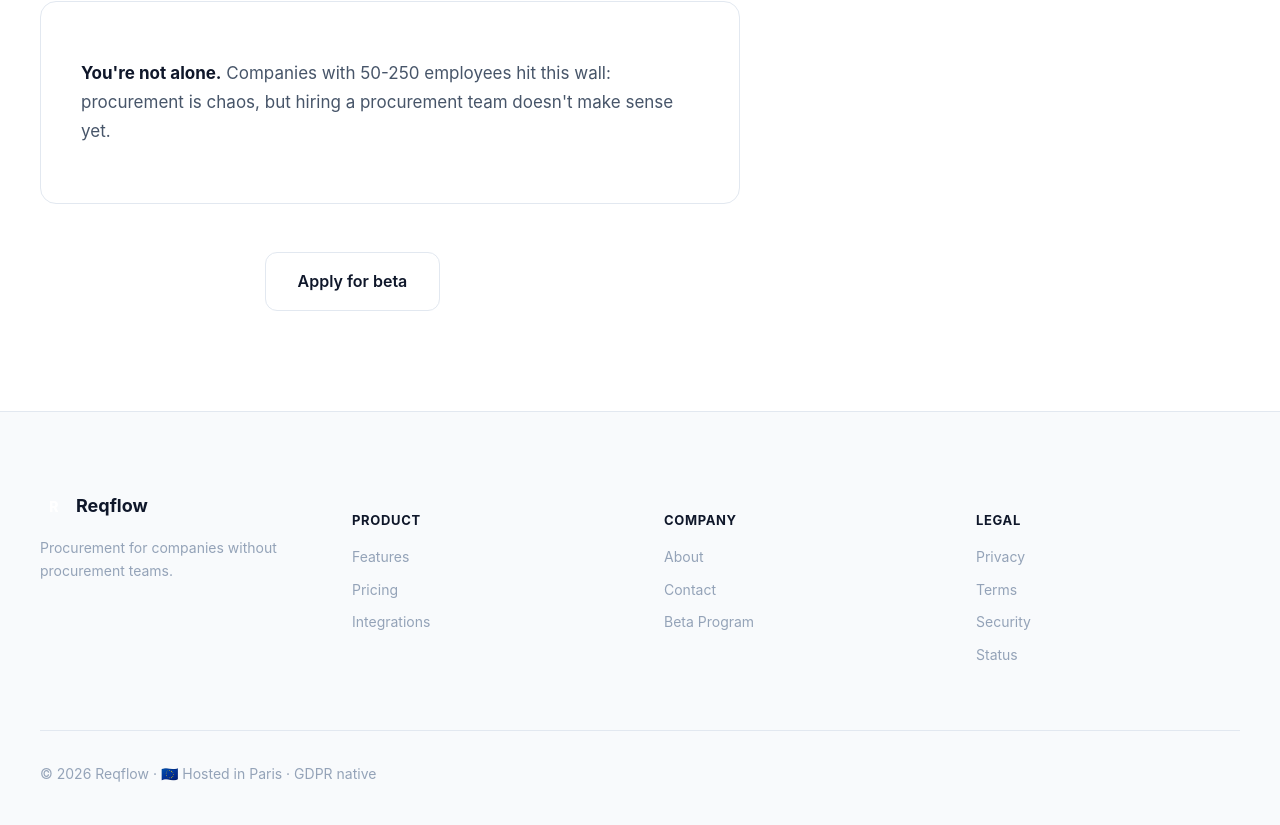
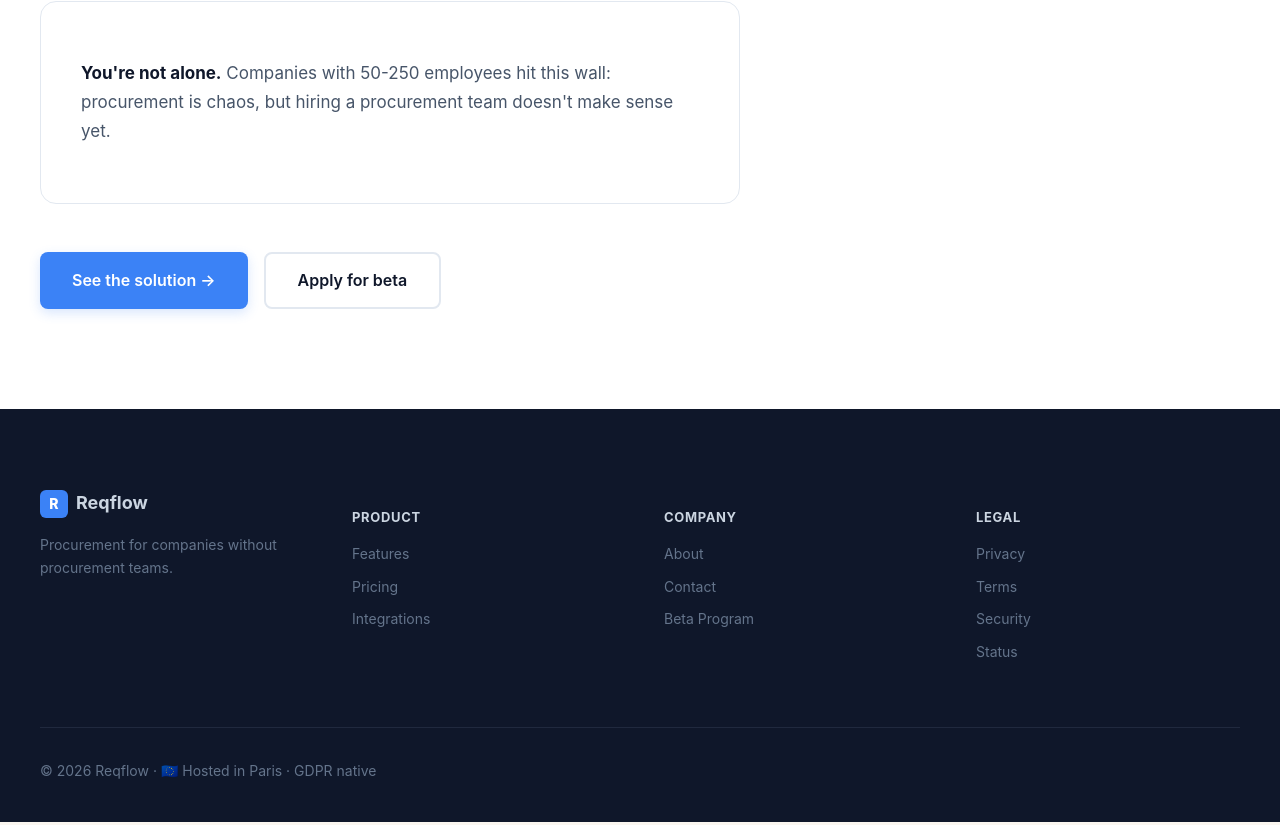
Before and after one commit to SamuelSaha/Reqflow, a Next.js app in the folder app/: page /problem in a window 1280 px wide. Shown: the part 552-1377 px from the top of the page. Built offline with nearby package versions, Linux system fonts and the light colour scheme.

Commit message:
chore: prepare for merge to main

```diff
--- a/app/src/app/problem/page.tsx
+++ b/app/src/app/problem/page.tsx
@@ -35,35 +35,6 @@ function useScrollReveal(threshold = 0.2) {
 
   return [ref, isVisible] as const;
 }
-
-const ScrollProgress = () => {
-  const [progress, setProgress] = useState(0);
-
-  useEffect(() => {
-    const updateProgress = () => {
-      const scrollTop = window.scrollY;
-      const docHeight = document.documentElement.scrollHeight - window.innerHeight;
-      const scrolled = (scrollTop / docHeight) * 100;
-      setProgress(scrolled);
-    };
-
-    window.addEventListener("scroll", updateProgress);
-    return () => window.removeEventListener("scroll", updateProgress);
-  }, []);
-
-  return (
-    <div style={{
-      position: "fixed", top: 0, left: 0, right: 0, height: 3, zIndex: 999,
-      background: "rgba(39, 39, 42, 0.3)",
-    }}>
-      <div style={{
-        height: "100%", width: `${progress}%`,
-        background: `linear-gradient(90deg, ${COLORS.gradient1}, ${COLORS.gradient2})`,
-        transition: "width 0.1s ease-out",
-      }} />
-    </div>
-  );
-};
 
 const Nav = () => {
   const [scrolled, setScrolled] = useState(false);
@@ -127,53 +98,63 @@ const Nav = () => {
 };
 
 const Footer = () => {
+  const footerBg = "#0f172a";
+  const footerText = "#cbd5e1";
+  const footerTextMuted = "#64748b";
+
   return (
-    <footer style={{ background: COLORS.bgLight, borderTop: `1px solid ${COLORS.border}`, padding: "80px 32px 40px" }}>
+    <footer style={{ background: footerBg, borderTop: "none", padding: "80px 32px 40px" }}>
       <div style={{ maxWidth: 1200, margin: "0 auto" }}>
         <div style={{ display: "grid", gridTemplateColumns: "repeat(auto-fit, minmax(200px, 1fr))", gap: 48, marginBottom: 64 }}>
           <div>
             <div style={{ display: "flex", alignItems: "center", gap: 8, marginBottom: 16 }}>
               <div style={{
                 width: 28, height: 28, borderRadius: 6,
-                background: `linear-gradient(135deg, ${COLORS.gradient1}, ${COLORS.gradient2})`,
+                background: COLORS.accent,
                 display: "flex", alignItems: "center", justifyContent: "center",
-                fontSize: 14, fontWeight: 800, color: COLORS.bg,
+                fontSize: 14, fontWeight: 800, color: "#ffffff",
               }}>R</div>
-              <span style={{ fontSize: 18, fontWeight: 700 }}>Reqflow</span>
+              <span style={{ fontSize: 18, fontWeight: 700, color: footerText }}>Reqflow</span>
             </div>
-            <p style={{ fontSize: 14, color: COLORS.textDim, lineHeight: 1.6 }}>
+            <p style={{ fontSize: 14, color: footerTextMuted, lineHeight: 1.6 }}>
               Procurement for companies without procurement teams.
             </p>
           </div>
 
           <div>
-            <h4 style={{ fontSize: 13, fontWeight: 700, marginBottom: 16, textTransform: "uppercase", letterSpacing: "0.05em" }}>Product</h4>
+            <h4 style={{ fontSize: 13, fontWeight: 700, marginBottom: 16, textTransform: "uppercase", letterSpacing: "0.05em", color: footerText }}>Product</h4>
             <div style={{ display: "flex", flexDirection: "column", gap: 10 }}>
               {[
                 { label: "Features", href: "/features" },
                 { label: "Pricing", href: "/pricing" },
                 { label: "Integrations", href: "/integrations" },
               ].map(({ label, href }) => (
-                <a key={label} href={href} style={{ color: COLORS.textDim, fontSize: 14, textDecoration: "none" }}>{label}</a>
+                <a key={label} href={href} style={{ color: footerTextMuted, fontSize: 14, textDecoration: "none", transition: "color 0.2s" }}
+                  onMouseEnter={(e) => (e.currentTarget.style.color = footerText)}
+                  onMouseLeave={(e) => (e.currentTarget.style.color = footerTextMuted)}
+                >{label}</a>
               ))}
             </div>
           </div>
 
           <div>
-            <h4 style={{ fontSize: 13, fontWeight: 700, marginBottom: 16, textTransform: "uppercase", letterSpacing: "0.05em" }}>Company</h4>
+            <h4 style={{ fontSize: 13, fontWeight: 700, marginBottom: 16, textTransform: "uppercase", letterSpacing: "0.05em", color: footerText }}>Company</h4>
             <div style={{ display: "flex", flexDirection: "column", gap: 10 }}>
               {[
                 { label: "About", href: "/about" },
                 { label: "Contact", href: "/contact" },
                 { label: "Beta Program", href: "/beta" },
               ].map(({ label, href }) => (
-                <a key={label} href={href} style={{ color: COLORS.textDim, fontSize: 14, textDecoration: "none" }}>{label}</a>
+                <a key={label} href={href} style={{ color: footerTextMuted, fontSize: 14, textDecoration: "none", transition: "color 0.2s" }}
+                  onMouseEnter={(e) => (e.currentTarget.style.color = footerText)}
+                  onMouseLeave={(e) => (e.currentTarget.style.color = footerTextMuted)}
+                >{label}</a>
               ))}
             </div>
           </div>
 
           <div>
-            <h4 style={{ fontSize: 13, fontWeight: 700, marginBottom: 16, textTransform: "uppercase", letterSpacing: "0.05em" }}>Legal</h4>
+            <h4 style={{ fontSize: 13, fontWeight: 700, marginBottom: 16, textTransform: "uppercase", letterSpacing: "0.05em", color: footerText }}>Legal</h4>
             <div style={{ display: "flex", flexDirection: "column", gap: 10 }}>
               {[
                 { label: "Privacy", href: "/privacy" },
@@ -181,14 +162,17 @@ const Footer = () => {
                 { label: "Security", href: "/security" },
                 { label: "Status", href: "/status" },
               ].map(({ label, href }) => (
-                <a key={label} href={href} style={{ color: COLORS.textDim, fontSize: 14, textDecoration: "none" }}>{label}</a>
+                <a key={label} href={href} style={{ color: footerTextMuted, fontSize: 14, textDecoration: "none", transition: "color 0.2s" }}
+                  onMouseEnter={(e) => (e.currentTarget.style.color = footerText)}
+                  onMouseLeave={(e) => (e.currentTarget.style.color = footerTextMuted)}
+                >{label}</a>
               ))}
             </div>
           </div>
         </div>
 
-        <div style={{ borderTop: `1px solid ${COLORS.border}`, paddingTop: 32, display: "flex", justifyContent: "space-between", alignItems: "center", flexWrap: "wrap", gap: 16 }}>
-          <div style={{ fontSize: 14, color: COLORS.textDim }}>
+        <div style={{ borderTop: "1px solid rgba(100,116,139,0.2)", paddingTop: 32, display: "flex", justifyContent: "space-between", alignItems: "center", flexWrap: "wrap", gap: 16 }}>
+          <div style={{ fontSize: 14, color: footerTextMuted }}>
             © 2026 Reqflow · 🇪🇺 Hosted in Paris · GDPR native
           </div>
         </div>
@@ -209,7 +193,6 @@ export default function ProblemPage() {
       background: COLORS.bg, minHeight: "100vh", color: COLORS.text,
       fontFamily: "-apple-system, BlinkMacSystemFont, 'SF Pro Display', sans-serif",
     }}>
-      <ScrollProgress />
       <Nav />
 
       <section ref={ref} style={{
@@ -237,16 +220,35 @@ export default function ProblemPage() {
           <div style={{ display: "flex", gap: 16, flexWrap: "wrap" }}>
             <a href="/solution" style={{
               display: "inline-block",
-              background: `linear-gradient(135deg, ${COLORS.gradient1}, ${COLORS.gradient2})`,
-              color: COLORS.bg, padding: "16px 32px", borderRadius: 12, fontSize: 16, fontWeight: 700,
-              textDecoration: "none", boxShadow: `0 4px 20px ${COLORS.accentGlow}`,
-            }}>See the solution →</a>
+              background: COLORS.accent,
+              color: "#ffffff", padding: "16px 32px", borderRadius: 8, fontSize: 16, fontWeight: 600,
+              textDecoration: "none", boxShadow: "0 4px 12px rgba(59,130,246,0.2)",
+              transition: "all 0.2s ease",
+            }}
+              onMouseEnter={(e) => {
+                e.currentTarget.style.background = COLORS.accentDark;
+                e.currentTarget.style.transform = "translateY(-2px)";
+              }}
+              onMouseLeave={(e) => {
+                e.currentTarget.style.background = COLORS.accent;
+                e.currentTarget.style.transform = "translateY(0)";
+              }}
+            >See the solution →</a>
             <a href="/beta" style={{
               display: "inline-block",
-              background: "transparent", border: `1px solid ${COLORS.border}`,
-              color: COLORS.text, padding: "16px 32px", borderRadius: 12, fontSize: 16, fontWeight: 600,
-              textDecoration: "none",
-            }}>Apply for beta</a>
+              background: "transparent", border: `2px solid ${COLORS.border}`,
+              color: COLORS.text, padding: "14px 32px", borderRadius: 8, fontSize: 16, fontWeight: 600,
+              textDecoration: "none", transition: "all 0.2s ease",
+            }}
+              onMouseEnter={(e) => {
+                e.currentTarget.style.borderColor = COLORS.accent;
+                e.currentTarget.style.color = COLORS.accent;
+              }}
+              onMouseLeave={(e) => {
+                e.currentTarget.style.borderColor = COLORS.border;
+                e.currentTarget.style.color = COLORS.text;
+              }}
+            >Apply for beta</a>
           </div>
         </div>
       </section>
--- a/app/src/app/solution/page.tsx
+++ b/app/src/app/solution/page.tsx
@@ -3,19 +3,18 @@
 import { useState, useEffect, useRef } from "react";
 
 const COLORS = {
-  bg: "#09090b",
-  bgLight: "#131316",
-  surface: "#1a1a1f",
-  border: "#27272a",
-  text: "#fafafa",
-  textMuted: "#a1a1aa",
-  textDim: "#71717a",
-  accent: "#22d3ee",
-  accentGlow: "rgba(34, 211, 238, 0.15)",
+  bg: "#ffffff",
+  bgLight: "#f8fafc",
+  surface: "#ffffff",
+  border: "#e2e8f0",
+  text: "#0f172a",
+  textMuted: "#475569",
+  textDim: "#94a3b8",
+  accent: "#3b82f6",
+  accentDark: "#2563eb",
+  accentLight: "#dbeafe",
   warning: "#f59e0b",
-  success: "#34d399",
-  gradient1: "#22d3ee",
-  gradient2: "#818cf8",
+  success: "#10b981",
 };
 
 function useScrollReveal(threshold = 0.2) {
@@ -39,35 +38,6 @@ function useScrollReveal(threshold = 0.2) {
   return [ref, isVisible] as const;
 }
 
-const ScrollProgress = () => {
-  const [progress, setProgress] = useState(0);
-
-  useEffect(() => {
-    const updateProgress = () => {
-      const scrollTop = window.scrollY;
-      const docHeight = document.documentElement.scrollHeight - window.innerHeight;
-      const scrolled = (scrollTop / docHeight) * 100;
-      setProgress(scrolled);
-    };
-
-    window.addEventListener("scroll", updateProgress);
-    return () => window.removeEventListener("scroll", updateProgress);
-  }, []);
-
-  return (
-    <div style={{
-      position: "fixed", top: 0, left: 0, right: 0, height: 3, zIndex: 999,
-      background: "rgba(39, 39, 42, 0.3)",
-    }}>
-      <div style={{
-        height: "100%", width: `${progress}%`,
-        background: `linear-gradient(90deg, ${COLORS.gradient1}, ${COLORS.gradient2})`,
-        transition: "width 0.1s ease-out",
-      }} />
-    </div>
-  );
-};
-
 const Nav = () => {
   const [scrolled, setScrolled] = useState(false);
 
@@ -80,7 +50,7 @@ const Nav = () => {
   return (
     <nav style={{
       position: "fixed", top: 0, left: 0, right: 0, zIndex: 100,
-      background: scrolled ? "rgba(9,9,11,0.9)" : "transparent",
+      background: scrolled ? "rgba(255,255,255,0.95)" : "transparent",
       backdropFilter: scrolled ? "blur(20px)" : "none",
       borderBottom: scrolled ? `1px solid ${COLORS.border}` : "1px solid transparent",
       transition: "all 0.3s ease",
@@ -89,22 +59,40 @@ const Nav = () => {
         <a href="/" style={{ display: "flex", alignItems: "center", gap: 8, textDecoration: "none" }}>
           <div style={{
             width: 32, height: 32, borderRadius: 8,
-            background: `linear-gradient(135deg, ${COLORS.gradient1}, ${COLORS.gradient2})`,
+            background: COLORS.accent,
             display: "flex", alignItems: "center", justifyContent: "center",
-            fontSize: 16, fontWeight: 800, color: COLORS.bg,
+            fontSize: 16, fontWeight: 800, color: "#ffffff",
           }}>R</div>
           <span style={{ fontSize: 20, fontWeight: 700, letterSpacing: "-0.03em", color: COLORS.text }}>Reqflow</span>
         </a>
 
         <div style={{ display: "flex", alignItems: "center", gap: 32 }}>
-          <a href="/problem" style={{ color: COLORS.textMuted, fontSize: 14, fontWeight: 500, textDecoration: "none" }}>Why</a>
-          <a href="/solution" style={{ color: COLORS.textMuted, fontSize: 14, fontWeight: 500, textDecoration: "none" }}>How</a>
-          <a href="/pricing" style={{ color: COLORS.textMuted, fontSize: 14, fontWeight: 500, textDecoration: "none" }}>Pricing</a>
+          <a href="/problem" style={{ color: COLORS.textMuted, fontSize: 14, fontWeight: 500, textDecoration: "none", transition: "color 0.2s" }}
+            onMouseEnter={(e) => (e.currentTarget.style.color = COLORS.text)}
+            onMouseLeave={(e) => (e.currentTarget.style.color = COLORS.textMuted)}
+          >Why</a>
+          <a href="/solution" style={{ color: COLORS.textMuted, fontSize: 14, fontWeight: 500, textDecoration: "none", transition: "color 0.2s" }}
+            onMouseEnter={(e) => (e.currentTarget.style.color = COLORS.text)}
+            onMouseLeave={(e) => (e.currentTarget.style.color = COLORS.textMuted)}
+          >How</a>
+          <a href="/pricing" style={{ color: COLORS.textMuted, fontSize: 14, fontWeight: 500, textDecoration: "none", transition: "color 0.2s" }}
+            onMouseEnter={(e) => (e.currentTarget.style.color = COLORS.text)}
+            onMouseLeave={(e) => (e.currentTarget.style.color = COLORS.textMuted)}
+          >Pricing</a>
           <a href="/beta" style={{
-            background: `linear-gradient(135deg, ${COLORS.gradient1}, ${COLORS.gradient2})`,
-            color: COLORS.bg, padding: "10px 24px", borderRadius: 8,
-            fontSize: 14, fontWeight: 600, textDecoration: "none",
-          }}>Apply for Beta</a>
+            background: COLORS.accent,
+            color: "#ffffff", padding: "10px 24px", borderRadius: 8,
+            fontSize: 14, fontWeight: 600, textDecoration: "none", transition: "all 0.2s",
+          }}
+            onMouseEnter={(e) => {
+              e.currentTarget.style.background = COLORS.accentDark;
+              e.currentTarget.style.transform = "scale(1.05)";
+            }}
+            onMouseLeave={(e) => {
+              e.currentTarget.style.background = COLORS.accent;
+              e.currentTarget.style.transform = "scale(1)";
+            }}
+          >Apply for Beta</a>
         </div>
       </div>
     </nav>
@@ -112,53 +100,63 @@ const Nav = () => {
 };
 
 const Footer = () => {
+  const footerBg = "#0f172a";
+  const footerText = "#cbd5e1";
+  const footerTextMuted = "#64748b";
+
   return (
-    <footer style={{ background: COLORS.bgLight, borderTop: `1px solid ${COLORS.border}`, padding: "80px 32px 40px" }}>
+    <footer style={{ background: footerBg, borderTop: "none", padding: "80px 32px 40px" }}>
       <div style={{ maxWidth: 1200, margin: "0 auto" }}>
         <div style={{ display: "grid", gridTemplateColumns: "repeat(auto-fit, minmax(200px, 1fr))", gap: 48, marginBottom: 64 }}>
           <div>
             <div style={{ display: "flex", alignItems: "center", gap: 8, marginBottom: 16 }}>
               <div style={{
                 width: 28, height: 28, borderRadius: 6,
-                background: `linear-gradient(135deg, ${COLORS.gradient1}, ${COLORS.gradient2})`,
+                background: COLORS.accent,
                 display: "flex", alignItems: "center", justifyContent: "center",
-                fontSize: 14, fontWeight: 800, color: COLORS.bg,
+                fontSize: 14, fontWeight: 800, color: "#ffffff",
               }}>R</div>
-              <span style={{ fontSize: 18, fontWeight: 700 }}>Reqflow</span>
+              <span style={{ fontSize: 18, fontWeight: 700, color: footerText }}>Reqflow</span>
             </div>
-            <p style={{ fontSize: 14, color: COLORS.textDim, lineHeight: 1.6 }}>
+            <p style={{ fontSize: 14, color: footerTextMuted, lineHeight: 1.6 }}>
               Procurement for companies without procurement teams.
             </p>
           </div>
 
           <div>
-            <h4 style={{ fontSize: 13, fontWeight: 700, marginBottom: 16, textTransform: "uppercase", letterSpacing: "0.05em" }}>Product</h4>
+            <h4 style={{ fontSize: 13, fontWeight: 700, marginBottom: 16, textTransform: "uppercase", letterSpacing: "0.05em", color: footerText }}>Product</h4>
             <div style={{ display: "flex", flexDirection: "column", gap: 10 }}>
               {[
                 { label: "Features", href: "/features" },
                 { label: "Pricing", href: "/pricing" },
                 { label: "Integrations", href: "/integrations" },
               ].map(({ label, href }) => (
-                <a key={label} href={href} style={{ color: COLORS.textDim, fontSize: 14, textDecoration: "none" }}>{label}</a>
+                <a key={label} href={href} style={{ color: footerTextMuted, fontSize: 14, textDecoration: "none", transition: "color 0.2s" }}
+                  onMouseEnter={(e) => (e.currentTarget.style.color = footerText)}
+                  onMouseLeave={(e) => (e.currentTarget.style.color = footerTextMuted)}
+                >{label}</a>
               ))}
             </div>
           </div>
 
           <div>
-            <h4 style={{ fontSize: 13, fontWeight: 700, marginBottom: 16, textTransform: "uppercase", letterSpacing: "0.05em" }}>Company</h4>
+            <h4 style={{ fontSize: 13, fontWeight: 700, marginBottom: 16, textTransform: "uppercase", letterSpacing: "0.05em", color: footerText }}>Company</h4>
             <div style={{ display: "flex", flexDirection: "column", gap: 10 }}>
               {[
                 { label: "About", href: "/about" },
                 { label: "Contact", href: "/contact" },
                 { label: "Beta Program", href: "/beta" },
               ].map(({ label, href }) => (
-                <a key={label} href={href} style={{ color: COLORS.textDim, fontSize: 14, textDecoration: "none" }}>{label}</a>
+                <a key={label} href={href} style={{ color: footerTextMuted, fontSize: 14, textDecoration: "none", transition: "color 0.2s" }}
+                  onMouseEnter={(e) => (e.currentTarget.style.color = footerText)}
+                  onMouseLeave={(e) => (e.currentTarget.style.color = footerTextMuted)}
+                >{label}</a>
               ))}
             </div>
           </div>
 
           <div>
-            <h4 style={{ fontSize: 13, fontWeight: 700, marginBottom: 16, textTransform: "uppercase", letterSpacing: "0.05em" }}>Legal</h4>
+            <h4 style={{ fontSize: 13, fontWeight: 700, marginBottom: 16, textTransform: "uppercase", letterSpacing: "0.05em", color: footerText }}>Legal</h4>
             <div style={{ display: "flex", flexDirection: "column", gap: 10 }}>
               {[
                 { label: "Privacy", href: "/privacy" },
@@ -166,14 +164,17 @@ const Footer = () => {
                 { label: "Security", href: "/security" },
                 { label: "Status", href: "/status" },
               ].map(({ label, href }) => (
-                <a key={label} href={href} style={{ color: COLORS.textDim, fontSize: 14, textDecoration: "none" }}>{label}</a>
+                <a key={label} href={href} style={{ color: footerTextMuted, fontSize: 14, textDecoration: "none", transition: "color 0.2s" }}
+                  onMouseEnter={(e) => (e.currentTarget.style.color = footerText)}
+                  onMouseLeave={(e) => (e.currentTarget.style.color = footerTextMuted)}
+                >{label}</a>
               ))}
             </div>
           </div>
         </div>
 
-        <div style={{ borderTop: `1px solid ${COLORS.border}`, paddingTop: 32, display: "flex", justifyContent: "space-between", alignItems: "center", flexWrap: "wrap", gap: 16 }}>
-          <div style={{ fontSize: 14, color: COLORS.textDim }}>
+        <div style={{ borderTop: "1px solid rgba(100,116,139,0.2)", paddingTop: 32, display: "flex", justifyContent: "space-between", alignItems: "center", flexWrap: "wrap", gap: 16 }}>
+          <div style={{ fontSize: 14, color: footerTextMuted }}>
             © 2026 Reqflow · 🇪🇺 Hosted in Paris · GDPR native
           </div>
         </div>
```
